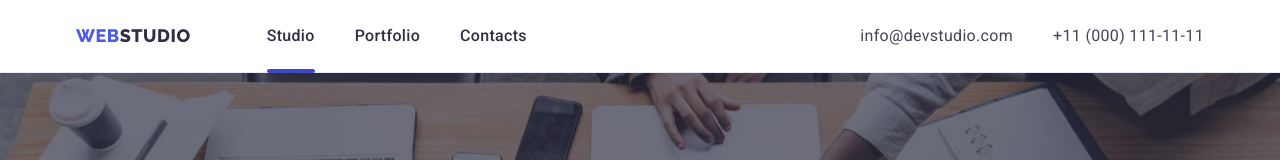
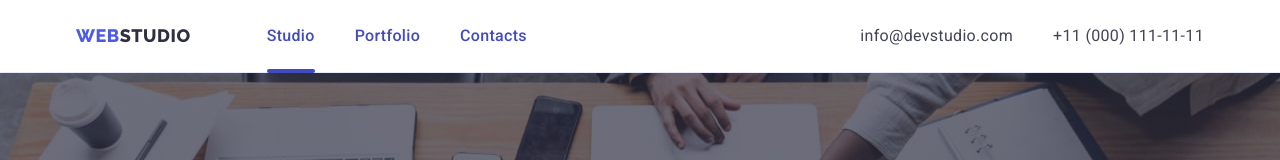
Before and after one commit to rsovkovic/goit-markup-hw-04, a plain HTML site: page index.html in a window 1280 px wide. Shown: the top 160 px of the page. Drawn offline with nearby package versions, Linux system fonts and the light colour scheme.

Commit message:
Update styles.css

```diff
--- a/css/styles.css
+++ b/css/styles.css
@@ -97,7 +97,7 @@ img {
 }
 .current {
   position: relative;
-  /* color: var(--second-accent-color); */
+  color: var(--second-accent-color);
 }
 .current::after {
   content: "";
@@ -115,7 +115,7 @@ img {
   gap: 40px;
 }
 .navigation-list {
-  color: var(--first-text-color);
+  color: var(--second-accent-color);
   font-size: 16px;
   font-weight: 500;
   line-height: 1.5;
```
